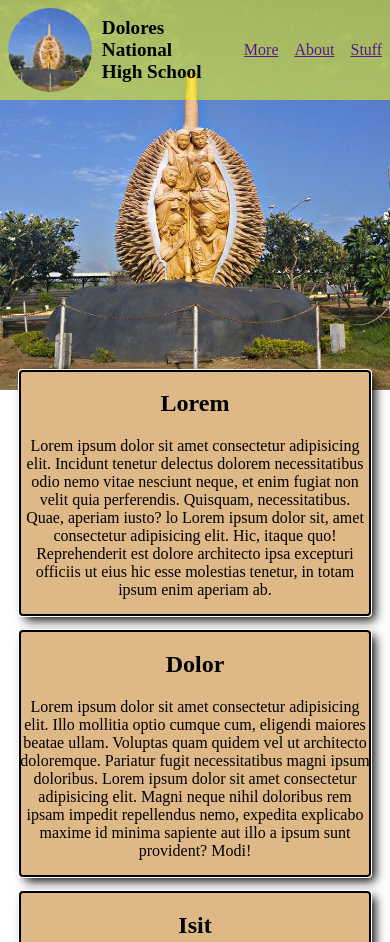
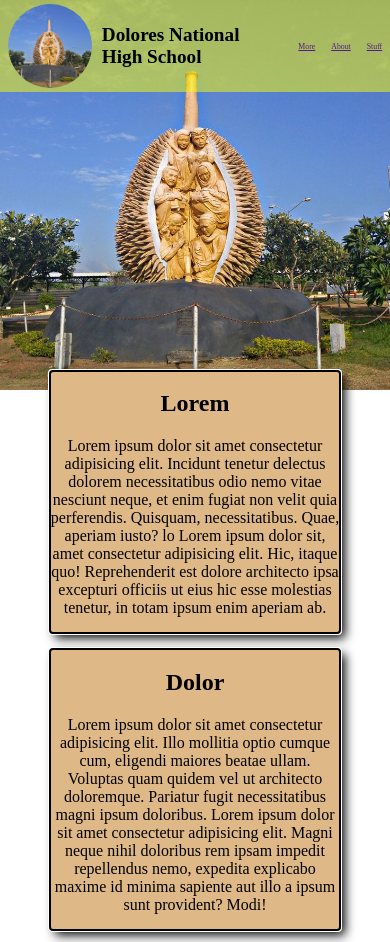
Before and after one commit to NikolaiViray/DNHS2, a plain HTML site: page index.html in a window 390 px wide. Shown: the top 942 px of the page. Drawn offline with Linux system fonts and the light colour scheme.

Commit message:
Specify font size for header links

```diff
--- a/style.css
+++ b/style.css
@@ -45,6 +45,7 @@ header > * {
 
 .header-link {
   flex: 1 1 auto;
+  font-size: clamp(.1rem, 2vw, 3rem);
 }
 
 .intro {
@@ -360,7 +361,11 @@ footer p {
     display: flex;
     flex-direction: column;
     align-items: center;
-    font-size: clamp(1rem, 2vw, 3rem);
+    font-size: clamp(2rem, 2vw, 3rem);
+  }
+
+  .intro-addInfo {
+    width: 290px;
   }
 
   .collage {
```
